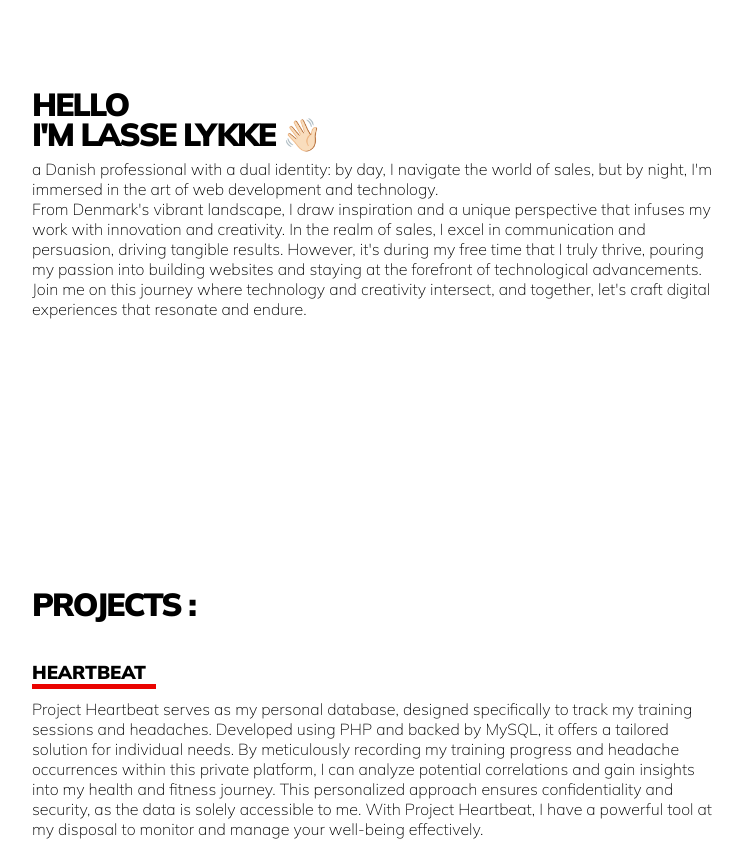
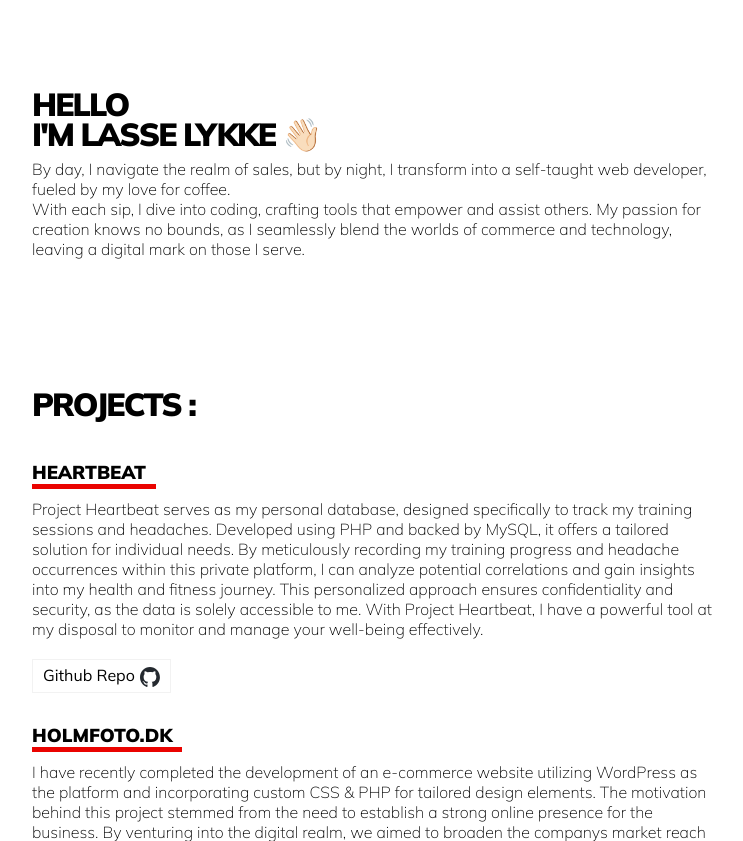
Before and after one commit to LasseLykke/heartbeat, a PHP site: page / in a window 1280 px wide. Shown: the top 841 px of the page, without its empty margins (264-1007 px from the left). Run offline with PHP 8.4, Linux system fonts and the light colour scheme; a stand-in replaces the project's code that opens the database connection.

Commit message:
change meta tag, the about text and fix height bug for about content

```diff
--- a/index.php
+++ b/index.php
@@ -18,9 +18,8 @@ include 'header.php';
             <div class="splashContent">
             <h1>Hello</h1><br>
             <h1>I'm Lasse Lykke 👋🏻</h1><br>
-            <p>a Danish professional with a dual identity: by day, I navigate the world of sales, but by night, I'm immersed in the art of web development and technology.<br> From Denmark's vibrant landscape, I draw inspiration and a unique perspective that infuses my work with innovation and creativity.
-            In the realm of sales, I excel in communication and persuasion, driving tangible results. However, it's during my free time that I truly thrive, pouring my passion into building websites and staying at the forefront of technological advancements.
-            Join me on this journey where technology and creativity intersect, and together, let's craft digital experiences that resonate and endure.
+            <p>By day, I navigate the realm of sales, but by night, I transform into a self-taught web developer, fueled by my love for coffee. <br>
+                With each sip, I dive into coding, crafting tools that empower and assist others. My passion for creation knows no bounds, as I seamlessly blend the worlds of commerce and technology, leaving a digital mark on those I serve.
             </p>
             </div>
 
--- a/style/layout.css
+++ b/style/layout.css
@@ -8,7 +8,7 @@
 
 
 .splashContent {
-  min-height: calc(60vh);
+  min-height: calc(35vh);
 }
 
 .connectWrapper {
```
